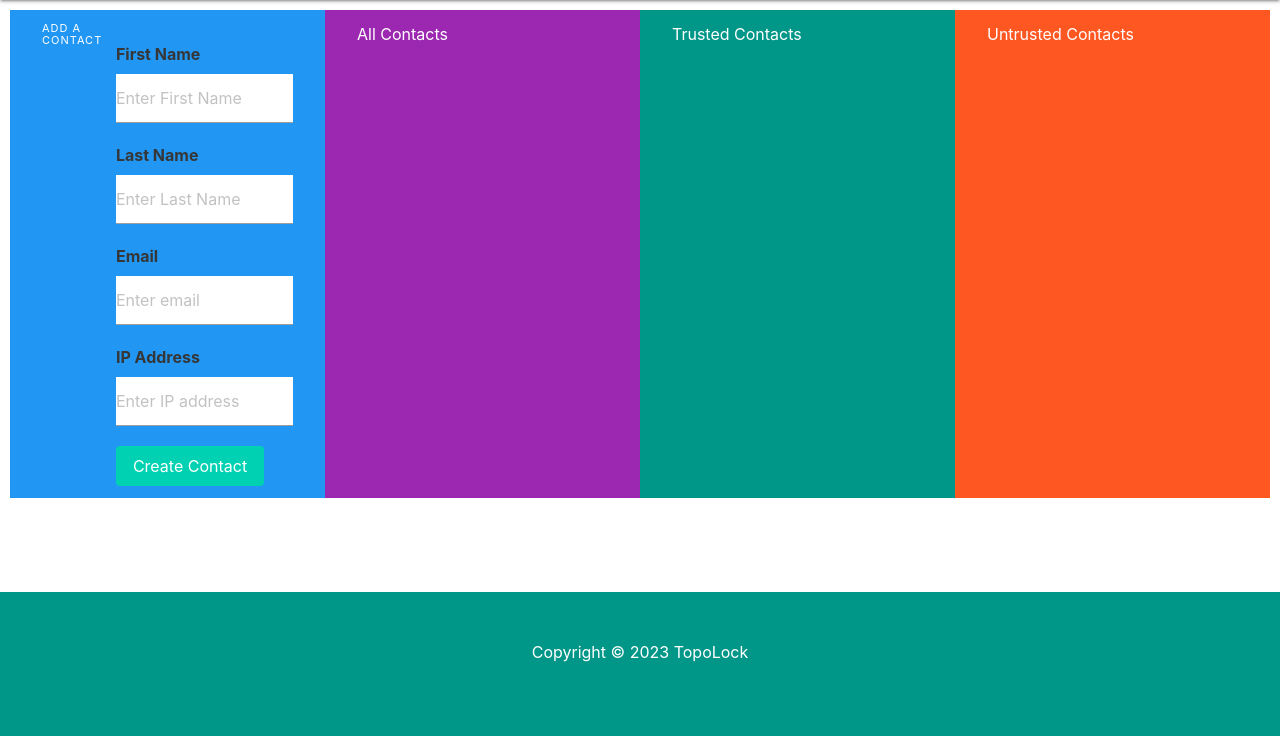
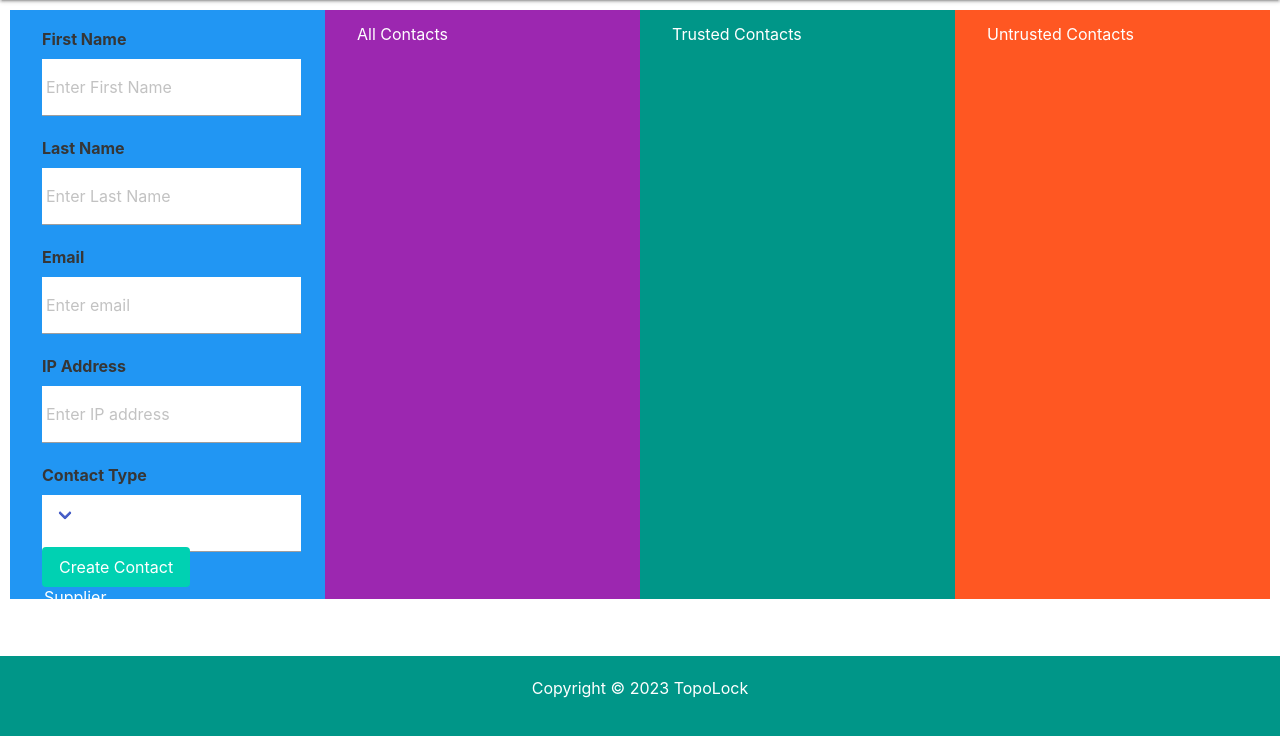
Before and after one commit to williammabotjaeng/voxbillium, a Flask app: page /home in a window 1280 px wide. Shown: the part 64-800 px from the top of the page. Run offline with Flask 3, Linux system fonts and the light colour scheme; a user stored in the database is signed in.

Commit message:
contact_type, home.html

```diff
--- a/static/css/style.css
+++ b/static/css/style.css
@@ -7,6 +7,7 @@
     background-color: teal;
     width: 100%;
     height: 10vh;
+    padding: 20px;
     color: white;
 }
 
--- a/templates/app_layout.html
+++ b/templates/app_layout.html
@@ -88,7 +88,7 @@
       <main style="width: 100%">
         {% block content %}{% endblock %}
       </main>
-<footer class="footer teal layout-footer">
+<footer class="teal layout-footer">
     <p>Copyright &copy; 2023 TopoLock</p>
 </footer>
    <!-- Compiled and minified JavaScript -->
--- a/templates/home.html
+++ b/templates/home.html
@@ -2,31 +2,40 @@
 {% block content %}
 <div class="columns is-variable is-1-mobile is-0-tablet is-3-desktop is-8-widescreen is-2-fullhd tile" style="margin: 10px; color: white">
     <div class="column tile blue">
-        <h3 class="heading">Add a Contact</h3>
-        <form action="{{ url_for('create_contact') }}" method="POST" style="margin-top: 20px; color: white">
+        <form action="{{ url_for('create_contact') }}" class="form" method="POST" style="margin-top: 5px; color: white">
             {{ form.csrf_token }}
             <div class="field">
                 <label class="label">First Name</label>
                 <div class="control">
-                    {{ form.first_name(class="input white", placeholder="Enter First Name") }}
+                    {{ form.first_name(class="input white p-1", placeholder="Enter First Name") }}
                 </div>
             </div>
             <div class="field">
                 <label class="label">Last Name</label>
                 <div class="control">
-                    {{ form.last_name(class="input white", placeholder="Enter Last Name") }}
+                    {{ form.last_name(class="input white p-1", placeholder="Enter Last Name") }}
                 </div>
             </div>
             <div class="field">
                 <label class="label">Email</label>
                 <div class="control">
-                    {{ form.email(class="input white", placeholder="Enter email") }}
+                    {{ form.email(class="input white p-1", placeholder="Enter email") }}
                 </div>
             </div>
             <div class="field">
                 <label class="label">IP Address</label>
                 <div class="control">
-                    {{ form.ip_address(class="input white", placeholder="Enter IP address") }}
+                    {{ form.ip_address(class="input white p-1", placeholder="Enter IP address") }}
+                </div>
+            </div>
+            <div class="field">
+                <label class="label">Contact Type</label>
+                <div class="control">
+                    <div class="select">
+                        {{ form.contact_type(class="input white p-1") }}
+                        <option value="Customer">Customer</option>
+                        <option value="Supplier">Supplier</option>
+                    </div>
                 </div>
             </div>
             <div class="field">
--- a/templates/layout.html
+++ b/templates/layout.html
@@ -91,7 +91,7 @@
       <main style="width: 100%">
         {% block content %}{% endblock %}
       </main>
-<footer class="footer teal layout-footer">
+<footer class="teal layout-footer">
     <p>Copyright &copy; 2023 TopoLock</p>
 </footer>
    <!-- Compiled and minified JavaScript -->
```
